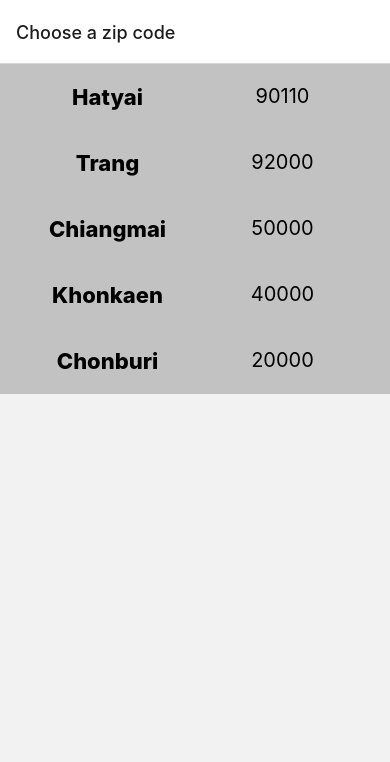
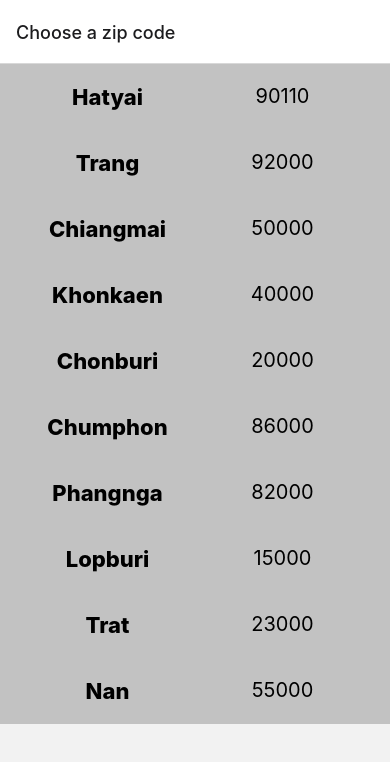
Before and after one commit to 6310110576/React-Native, a React Native app: screen / in a window 390 px wide. Shown: the top 762 px of the page. Built offline with nearby package versions, Linux system fonts and the light colour scheme.

Commit message:
part6 เพิ่มจังหวัด

```diff
--- a/screen/ZipCodeScreen.js
+++ b/screen/ZipCodeScreen.js
@@ -9,6 +9,11 @@ const availableZipItems = [
     { place: 'Chiangmai', code: '50000' },
     { place: 'Khonkaen', code: '40000' },
     { place: 'Chonburi', code: '20000' },
+    { place: 'Chumphon', code: '86000' },
+    { place: 'Phangnga', code: '82000' },
+    { place: 'Lopburi', code: '15000' },
+    { place: 'Trat', code: '23000' },
+    { place: 'Nan', code: '55000' },
    ]
 
 const ZipItem = ({place, code, navigation}) => (
```
